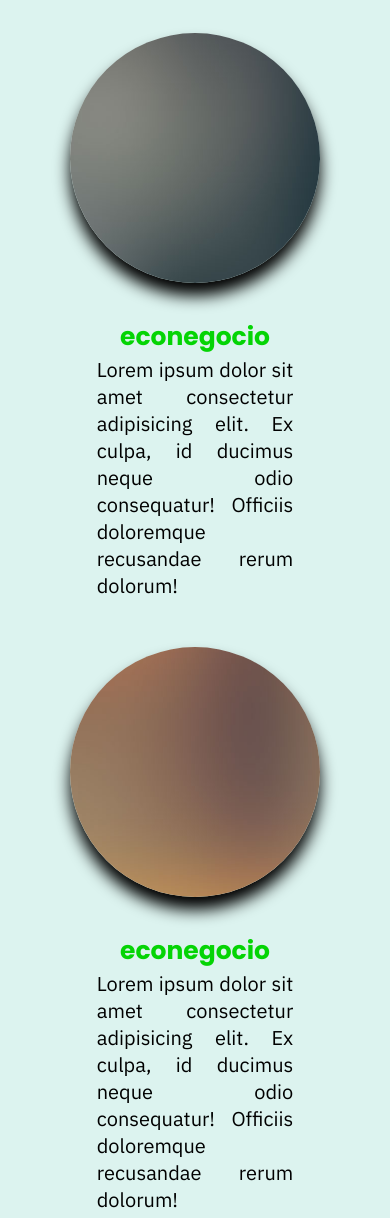
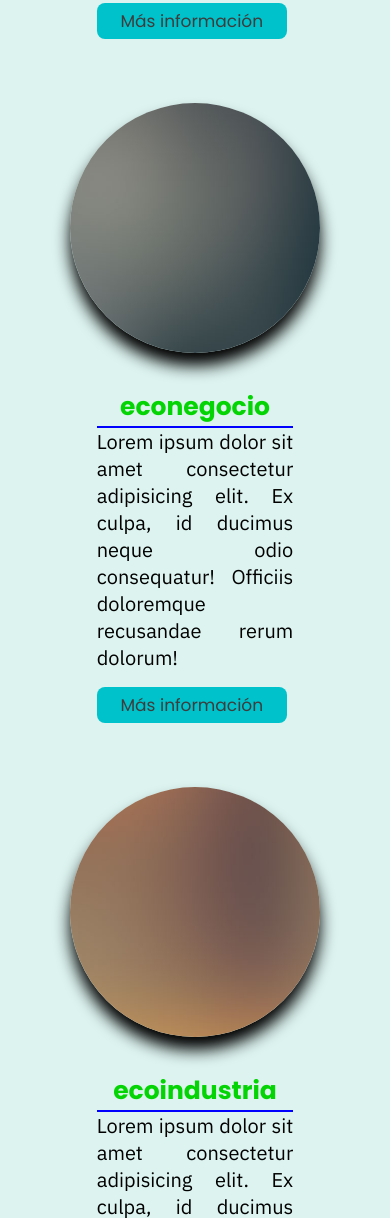
Before and after one commit to JVSMC/ecopoint, a plain HTML site: page index.html in a window 390 px wide. Shown: the part 1619-2837 px from the top of the page. Drawn offline with Linux system fonts and the light colour scheme.

Commit message:
--|Falta footer|--
--|Actualizaciones|--
->Se agregaron botones y se corrigio el responsive

```diff
--- a/assets/css/main.css
+++ b/assets/css/main.css
@@ -287,6 +287,10 @@ display: flex;
   font-family: "IBM Plex Sans", Helvetica, sans-serif;
 }
 
+.d{
+  flex-direction: row-reverse;
+}
+
 .servi{
   display: flex;
   margin: 3rem;
@@ -299,6 +303,7 @@ display: flex;
   text-align: left;
   padding: 0;
   margin: 0;
+  border-bottom: 2px solid var(--iden3);
 }
 
   .img-servi{
@@ -309,9 +314,47 @@ display: flex;
     box-shadow: 0 .8rem 1rem rgba(0,0,0.2);
   }
 
+  .button a{
+    text-decoration: none;
+    color:var(--black-text);
+  }
+  .button {
+    display: inline-block;
+    border-radius: 8px;
+    background-color: var(--tertiary);
+    border: none;
+    text-align: center;
+    font-size: 17px;
+    padding: 5px;
+    width: 190px;
+    transition: all 0.5s;
+    cursor: pointer;
+    margin: 1rem auto; /*Papi*/
+  }
 
-.d{
-  flex-direction: row-reverse;
+  .button span {
+    cursor: pointer;
+    display: inline-block;
+    position: relative;
+    transition: 0.5s;
+  }
+
+  .button span:after {
+    content: '\00bb';
+    position: absolute;
+    opacity: 0;
+    top: 0;
+    right: -20px;
+    transition: 0.5s;
+  }
+
+  .button:hover span {
+    padding-right: 25px;
+  }
+
+  .button:hover span:after {
+    opacity: 1;
+    right: 0;
   }
 
   /*Filosofia*/
--- a/index.html
+++ b/index.html
@@ -100,7 +100,7 @@
 	<!-- Main -->
 		<div class="main">
 			<section class="section-conte" id="servicios">
-				<h2>Nuestros servicios</h2>
+				<h2>Nuestros servicios</h2> <!--O cambiar por productos-->
 				<div class="servi">
 					<div class ="img-conte">
 						<img src="images/pic01.jpg" alt="" class = "img-servi">
@@ -108,6 +108,7 @@
 					<div class="servi-info">
 						<h3>ecohogar</h3>
 						<p>Lorem ipsum dolor sit amet consectetur adipisicing elit. Ex culpa, id ducimus neque odio consequatur! Officiis doloremque recusandae rerum dolorum!</p>
+						<button class="button" style="vertical-align:middle"><a href="not_exist.html"><span>Más información</span></a></button>
 					</div>
 				</div>
 				<div class="servi d">
@@ -117,6 +118,7 @@
 					<div class="servi-info">
 						<h3>econegocio</h3>
 						<p>Lorem ipsum dolor sit amet consectetur adipisicing elit. Ex culpa, id ducimus neque odio consequatur! Officiis doloremque recusandae rerum dolorum!</p>
+						<button class="button" style="vertical-align:middle"><a href="not_exist.html"><span>Más información</span></a></button>
 					</div>
 				</div>
 				<div class="servi">
@@ -124,8 +126,9 @@
 						<img src="images/pic03.jpg" alt="" class = "img-servi">
 					</div>
 					<div class="servi-info">
-						<h3>econegocio</h3>
+						<h3>ecoindustria</h3>
 						<p>Lorem ipsum dolor sit amet consectetur adipisicing elit. Ex culpa, id ducimus neque odio consequatur! Officiis doloremque recusandae rerum dolorum!</p>
+						<button class="button" style="vertical-align:middle"><a href="not_exist.html"><span>Más información</span></a></button>
 					</div>
 				</div>
 				<div class="servi d">
@@ -135,6 +138,7 @@
 					<div class="servi-info">
 						<h3>ecogobierno</h3>
 						<p>Lorem ipsum dolor sit amet consectetur adipisicing elit. Ex culpa, id ducimus neque odio consequatur! Officiis doloremque recusandae rerum dolorum!</p>
+						<button class="button" style="vertical-align:middle"><a href="not_exist.html"><span>Más información</span></a></button>
 					</div>
 				</div>
 			</section>
@@ -178,8 +182,11 @@
 			</section>
 		</div>
 
+		<!-- Footer -->
 
-		<!-- Footer -->
+		<footer>
+
+		</footer>
 		<!-- Scripts -->
 		<script type="text/javascript">
 			window.addEventListener("scroll", function()
```
Lines whose indentation alone changed are shown as unchanged.
